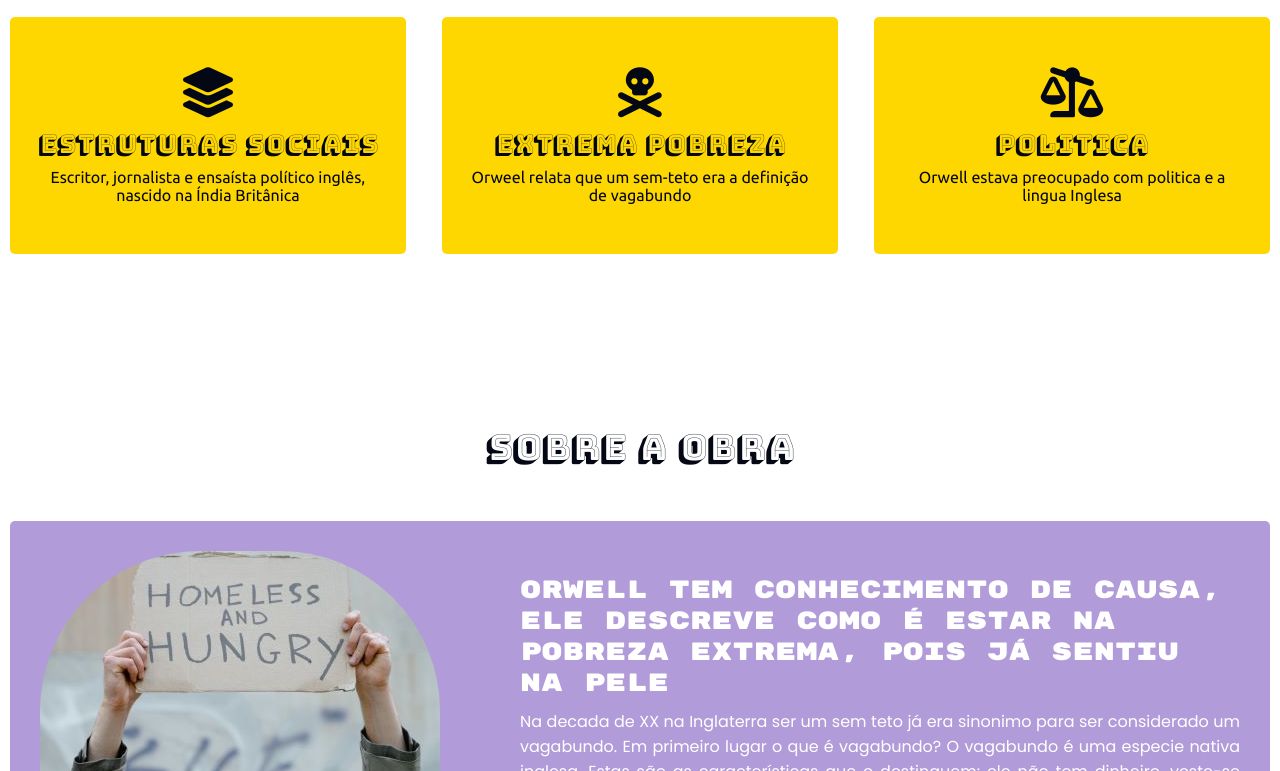
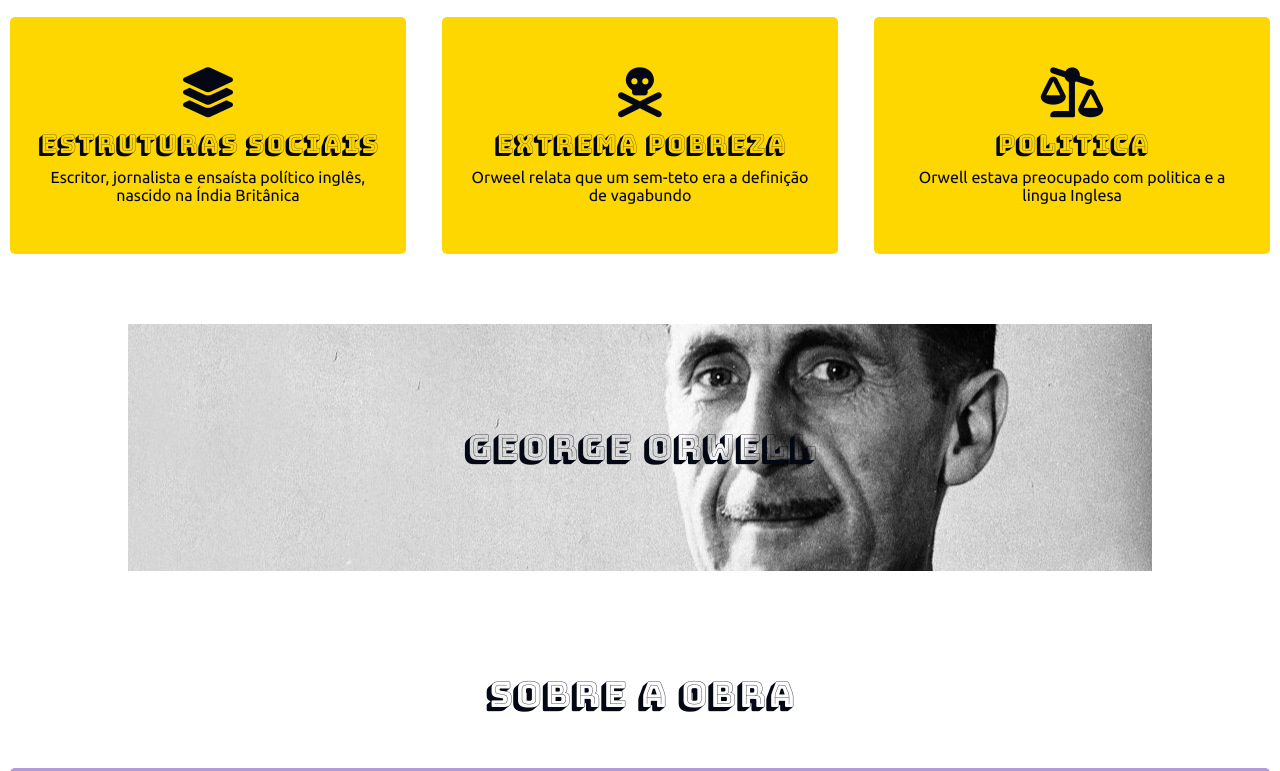
Before and after one commit to Conradiz/Como_morrem_os_pobres, a plain HTML site: page por-dentro-da-obra.html in a window 1280 px wide. Shown: the part 417-1188 px from the top of the page. Drawn offline with Linux system fonts and the light colour scheme.

Commit message:
criando parte do george

```diff
--- a/css/custom.css
+++ b/css/custom.css
@@ -670,3 +670,17 @@ min-height: 200px;
         min-height: 500px;
     }
 }
+
+.george{
+    background: url("../images/georgeOrwell.jpg") no-repeat center;
+    font-family: 'Poppins', sans-serif;
+}
+
+.george .titulo{
+    text-align: center;
+    margin-bottom: 50px;
+    font-weight: 400;
+    font-size: 35px;
+    padding-top: 50px;
+    font-family: 'Bungee Shade', sans-serif ;
+}
--- a/por-dentro-da-obra.html
+++ b/por-dentro-da-obra.html
@@ -74,6 +74,11 @@
                     </div>
                 </div>
             </div>
+        </div>
+    </section>
+    <section class="george">
+        <div class="max-width">
+            <h2 class="titulo">George Orwell</h2>
         </div>
     </section>
     <section class="sobre">
```
Also changed, not shown: images/georgeOrwell.jpg (added).
